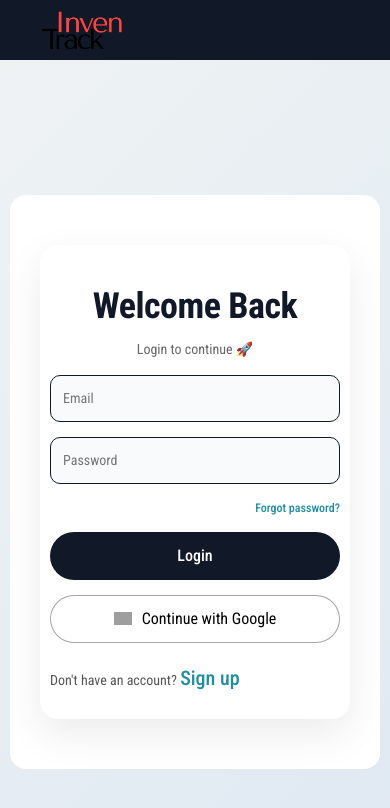
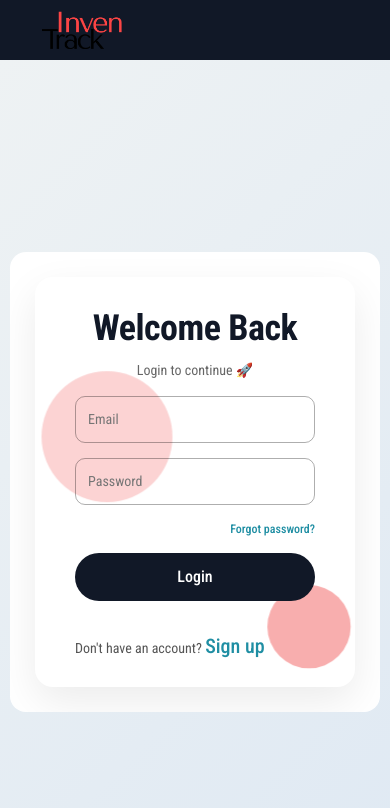
Before and after one commit to shreyas4525/inventory-and-sales-analytics, a React (Vite) app in the folder frontend/: page / in a window 390 px wide. Shown: the top 808 px of the page. Built offline with nearby package versions, Linux system fonts and the light colour scheme; grey boxes are pictures that could not be loaded.

Commit message:
added animation to signup/login page

```diff
--- a/frontend/package.json
+++ b/frontend/package.json
@@ -12,6 +12,7 @@
   "dependencies": {
     "axios": "^1.13.6",
     "html5-qrcode": "^2.3.8",
+    "jwt-decode": "^4.0.0",
     "react": "^19.2.0",
     "react-dom": "^19.2.0",
     "react-icons": "^5.6.0",
--- a/frontend/src/pages/auth/Login.jsx
+++ b/frontend/src/pages/auth/Login.jsx
@@ -3,6 +3,7 @@ import { useNavigate, Link } from "react-router-dom";
 import "./Signup.css";
 import API from "../../api/axios";
 import AuthNavbar from "../../components/layout/authNavbar";
+
 
 function Login() {
   const navigate = useNavigate();
@@ -38,16 +39,23 @@ function Login() {
     }
   };
 
+
   return (
     <>
       <AuthNavbar />
 
       <div className="signup_wrapper">
         <div className="signup_page">
-          {/* LEFT */}
-          {/* LEFT */}
           <div className="signup_left">
             {/* BACK BUTTON (ONLY FOR FORGOT MODE) */}
+
+              <div className="bubbles">
+                <span></span>
+                <span></span>
+                <span></span>
+                <span></span>
+              </div>
+
             {forgotMode && (
               <button
                 className="back_btn"
@@ -100,11 +108,6 @@ function Login() {
 
                   <button className="primary_btn" type="submit">
                     Login
-                  </button>
-
-                  <button className="google_btn">
-                    <img src="https://www.svgrepo.com/show/475656/google-color.svg" />
-                    Continue with Google
                   </button>
 
                   <p className="login_text">
@@ -187,7 +190,7 @@ function Login() {
                           try {
                             await API.post("/auth/reset-password", {
                               email: forgotEmail,
-                              otp:otp,
+                              otp: otp,
                               password: newPassword,
                             });
 
--- a/frontend/src/pages/auth/Signup.css
+++ b/frontend/src/pages/auth/Signup.css
@@ -1,3 +1,14 @@
+
+
+/* Features */
+.features {
+  list-style: none;
+  padding: 0;
+  color: #111827;
+  font-size: 13px;
+  text-align: left;
+  max-height: 80px;
+}
 .signup_wrapper {
 overflow: hidden;
 min-height: 100vh;
@@ -17,7 +28,7 @@
 background: #fff;
 border-radius: 16px;
 overflow: hidden;
-  box-shadow: 0 10px 30px rgba(0, 0, 0, 0.342);
+box-shadow: 0 8px 20px rgba(0, 0, 0, 0.15);
 margin: 10px;
 animation: fadeIn 0.6s ease;
 }
@@ -27,8 +38,11 @@
 display: flex;
 flex-direction: column;
 justify-content: center;
-  align-items: center; /* FIXED */
-  padding: 10px 65px 0 65px;
+align-items: center;
+padding: 25px 35px;
+min-height: 100%;
+box-sizing: border-box;
+position: relative;
 }
 
 /* Heading */
@@ -40,51 +54,53 @@
 color: #111827;
 text-align: center;
 }
+
 .subtitle {
 font-size: 14px;
 color: #666;
-  margin-bottom: 25px;
+margin-bottom: 15px;
+text-align: center;
 }
 
-/* Form container (controls width) */
+/* Form container */
 .form_container {
 width: 100%;
 max-width: 360px;
-  height: 100%;
-  margin: 50px auto;
+margin: 0 auto;
 display: flex;
 flex-direction: column;
-  justify-content: center;
+justify-content: flex-start; /* important fix */
 align-items: center;
+position: relative;
+z-index: 1;
+background: transparent !important;
 }
 
 /* Form */
 .form_container form {
 display: flex;
 flex-direction: column;
-  width: 100%;
-  margin-top: 30px;
+width: 80%;
+margin-top: 20px;
 }
 
 /* Inputs */
 form input {
 width: 100%;
 box-sizing: border-box;
-  border: 1.5px solid #111827!important;   /* softer but visible */
+border: 1px solid #00000051 !important;
 border-radius: 10px;
 padding: 12px 14px;
-  margin-bottom: 18px;
+margin-bottom: 16px;
 font-size: 14px;
 outline: none;
 transition: 0.3s;
-  background: #fff;
-
+background: transparent !important;
 }
 
 /* Focus */
 form input:focus {
 border-color: #525353;
-  background: #fff;
 box-shadow: 0 0 0 3px rgba(31, 142, 163, 0.1);
 }
 
@@ -92,8 +108,8 @@ form input:focus {
 form small {
 font-size: 12px;
 color: #777;
-  margin-top: -10px;
-  margin-bottom: 20px;
+margin-top: -8px;
+margin-bottom: 16px;
 }
 
 /* Primary Button */
@@ -132,7 +148,6 @@ form small {
 .google_btn:hover {
 background: #f5f5f5;
 border: 1px solid #111111;
-
 }
 
 .google_btn img {
@@ -141,7 +156,7 @@ form small {
 
 /* Login text */
 .login_text {
-  margin-top: 20px;
+margin-top: 15px;
 font-size: 14px;
 color: #555;
 }
@@ -169,7 +184,7 @@ form small {
 object-fit: cover;
 }
 
-/* Overlay for premium feel */
+/* Overlay */
 .signup_right::after {
 content: "";
 position: absolute;
@@ -182,59 +197,25 @@ form small {
 color: #888;
 text-align: center;
 }
-@keyframes fadeIn {
-  from {
-    opacity: 0;
-    transform: translateY(20px);
-  }
-  to {
-    opacity: 1;
-    transform: translateY(0);
-  }
-}
-/* Subtitle */
-.subtitle {
-  font-size: 14px;
-  color: #666;
-  margin-bottom: 15px;
-  text-align: center;
-}
 
-/* Features */
-.features {
-  list-style: none;
-  padding: 0;
-  color: #111827;
-  font-size: 13px;
-  text-align: left;
-  max-height: 80px;
-}
 /* Forgot password */
-
 .forget_container {
 position: relative;
 padding: 30px 20px;
-}
-
-.signup_left {
-  position: relative;
 }
 
 .back_btn {
 position: absolute;
 top: 20px;
 left: 20px;
-
 background: white;
 border: none;
 width: 40px;
 height: 40px;
 border-radius: 50%;
-
 display: flex;
 align-items: center;
 justify-content: center;
-
 box-shadow: 0 2px 8px rgba(0,0,0,0.1);
 cursor: pointer;
 transition: 0.2s;
@@ -243,17 +224,20 @@ form small {
 .back_btn:hover {
 transform: scale(1.05);
 }
+
 .forgot_row {
 display: flex;
 justify-content: flex-end;
 margin-bottom: 15px;
 }
+
 .forgot_row a {
 font-size: 12px;
 color: #1f8ea3;
 text-decoration: none;
 }
-.forget_btn{
+
+.forget_btn {
 width: 100%;
 background: #111827;
 color: white;
@@ -264,8 +248,62 @@ form small {
 margin-bottom: 15px;
 font-weight: 500;
 }
-.forget_container input{
-  margin-top: 30px;
+
+.forget_container input {
+margin-top: 20px;
+}
+
+/* Bubbles */
+.bubbles {
+position: absolute;
+inset: 0;
+overflow: hidden;
+z-index: 0;
+}
+
+.bubbles span {
+position: absolute;
+display: block;
+border-radius: 50%;
+background: #EF4444;
+animation: floatUp 12s linear infinite;
+}
+
+.bubbles span:nth-child(1) {
+width: 120px;
+height: 120px;
+left: 10%;
+bottom: -150px;
+}
+
+.bubbles span:nth-child(2) {
+width: 80px;
+height: 80px;
+left: 70%;
+bottom: -120px;
+animation-delay: 3s;
+}
+
+.bubbles span:nth-child(4) {
+width: 60px;
+height: 60px;
+left: 80%;
+bottom: -100px;
+animation-delay: 9s;
+}
+
+@keyframes floatUp {
+0% {
+transform: translateY(0) scale(1);
+opacity: 0.6;
+}
+50% {
+opacity: 0.2;
+}
+100% {
+transform: translateY(-800px) scale(1.2);
+opacity: 0;
+}
 }
 
 /* Responsive */
@@ -281,11 +319,10 @@ form small {
 }
 
 .signup_left {
-    padding: 30px;
+padding: 25px;
 }
 
 .form_container {
 max-width: 100%;
-    margin: 20px auto;
 }
 }
--- a/frontend/src/pages/auth/Signup.jsx
+++ b/frontend/src/pages/auth/Signup.jsx
@@ -24,7 +24,6 @@ function Signup() {
 setForm({ ...form, [e.target.name]: e.target.value });
 };
 
-  // Send OTP
 const handleSendOTP = async (e) => {
 e.preventDefault();
 try {
@@ -38,7 +37,6 @@ function Signup() {
 }
 };
 
-  // Verify OTP
 const handleVerifyOTP = async (e) => {
 e.preventDefault();
 try {
@@ -51,8 +49,7 @@ function Signup() {
 };
 
 return (
-    <>
-      <AuthNavbar />
+<> <AuthNavbar />
 
   <div className="signup_wrapper">
     <div className="signup_page">
@@ -60,19 +57,19 @@ function Signup() {
       {/* LEFT SIDE */}
       <div className="signup_left">
 
+        {/* ✅ MOVE BUBBLES HERE */}
+        <div className="bubbles">
+          <span></span>
+          <span></span>
+          <span></span>
+          <span></span>
+        </div>
+
         <div className="form_container">
 
           <h1>Create an account</h1>
+          <p className="subtitle">Create your account to get started 🚀</p>
 
-              {step === 1 && (
-                <ul className="features">
-                  <li>✔ Track products easily</li>
-                  <li>✔ Monitor sales in real-time</li>
-                  <li>✔ Simple & fast dashboard</li>
-                </ul>
-              )}
-
-              {/* STEP 1 */}
           {step === 1 && (
             <form onSubmit={handleSendOTP}>
               <input
@@ -99,7 +96,6 @@ function Signup() {
             </form>
           )}
 
-              {/* STEP 2 */}
           {step === 2 && (
             <form onSubmit={handleVerifyOTP}>
               <p className="otp_info">
@@ -135,6 +131,8 @@ function Signup() {
     </div>
   </div>
 </>
+
+
 );
 }
 
```
Also changed, not shown: 1 other file (tests, documents, lock files or other folders). Lines whose indentation alone changed are shown as unchanged.
